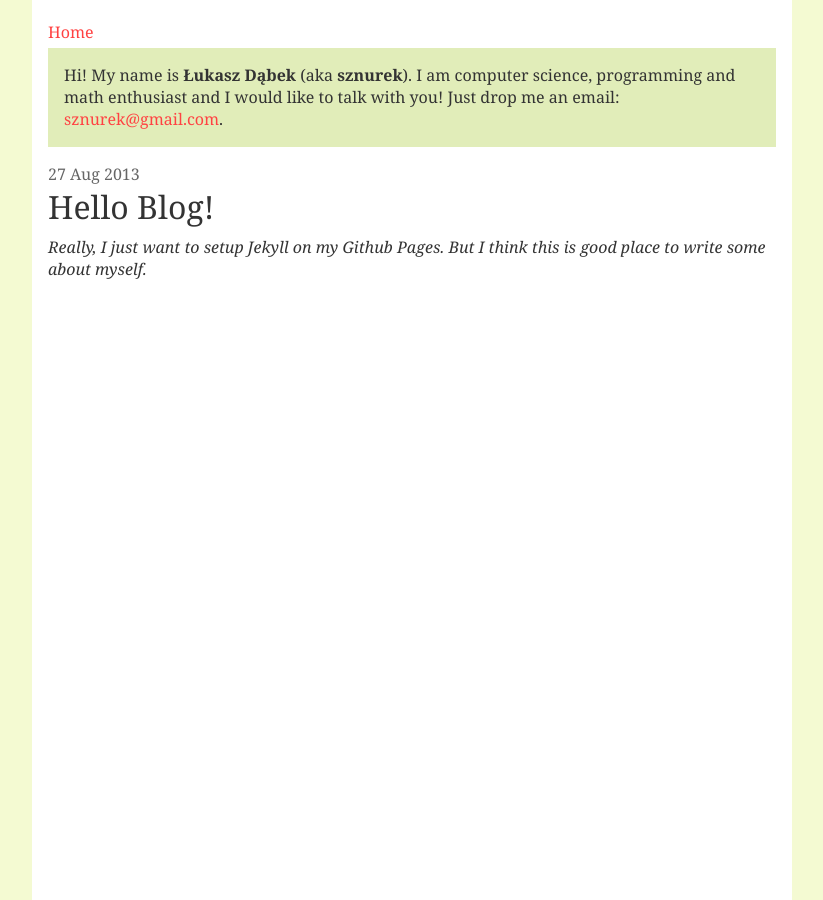
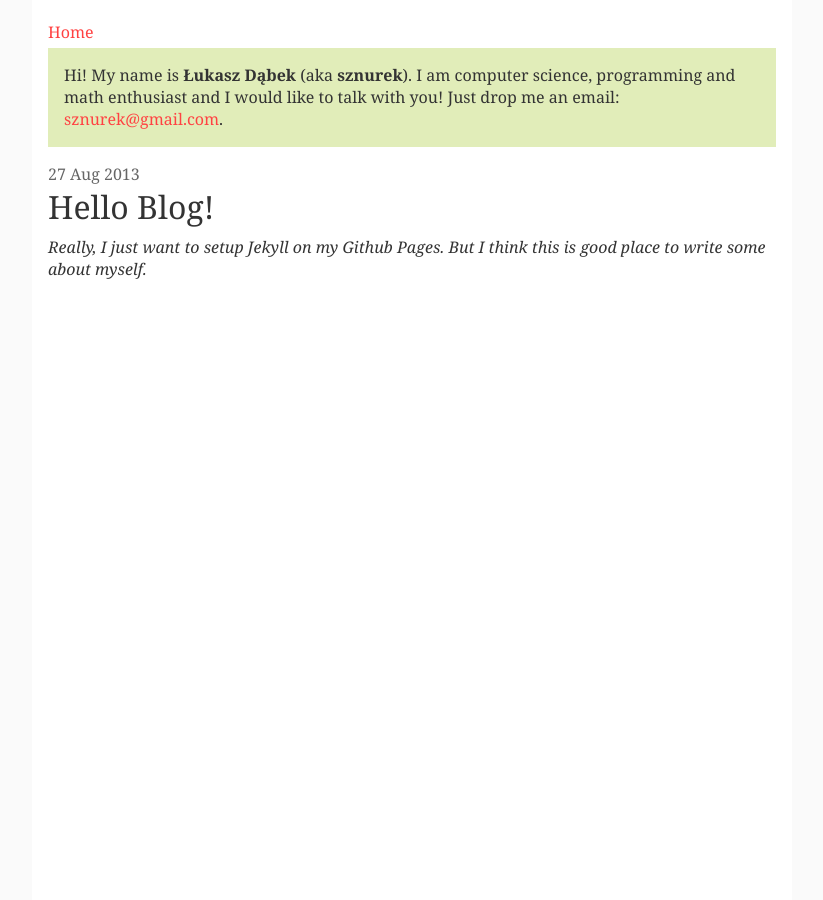
Before and after one commit to sznurek/sznurek.github.io, a Jekyll site: the page built from index.html, in a window 1280 px wide. Shown: the whole page, without its empty margins (228-1051 px from the left). Built offline with Jekyll 4.4.1, drawn with Linux system fonts in a browser that asks for light colours; Markdown is read by kramdown in place of the engine named in the settings.

Commit message:
Change of body background color.

```diff
--- a/css/main.css
+++ b/css/main.css
@@ -11,7 +11,7 @@ body {
     color: #111;
     background-color: #FFF;
     font: 16px Georgia, Palatino, serif;
-    background-color: #F4FAD2;
+    background-color: #FAFAFA;
 }
 
 a {
```
